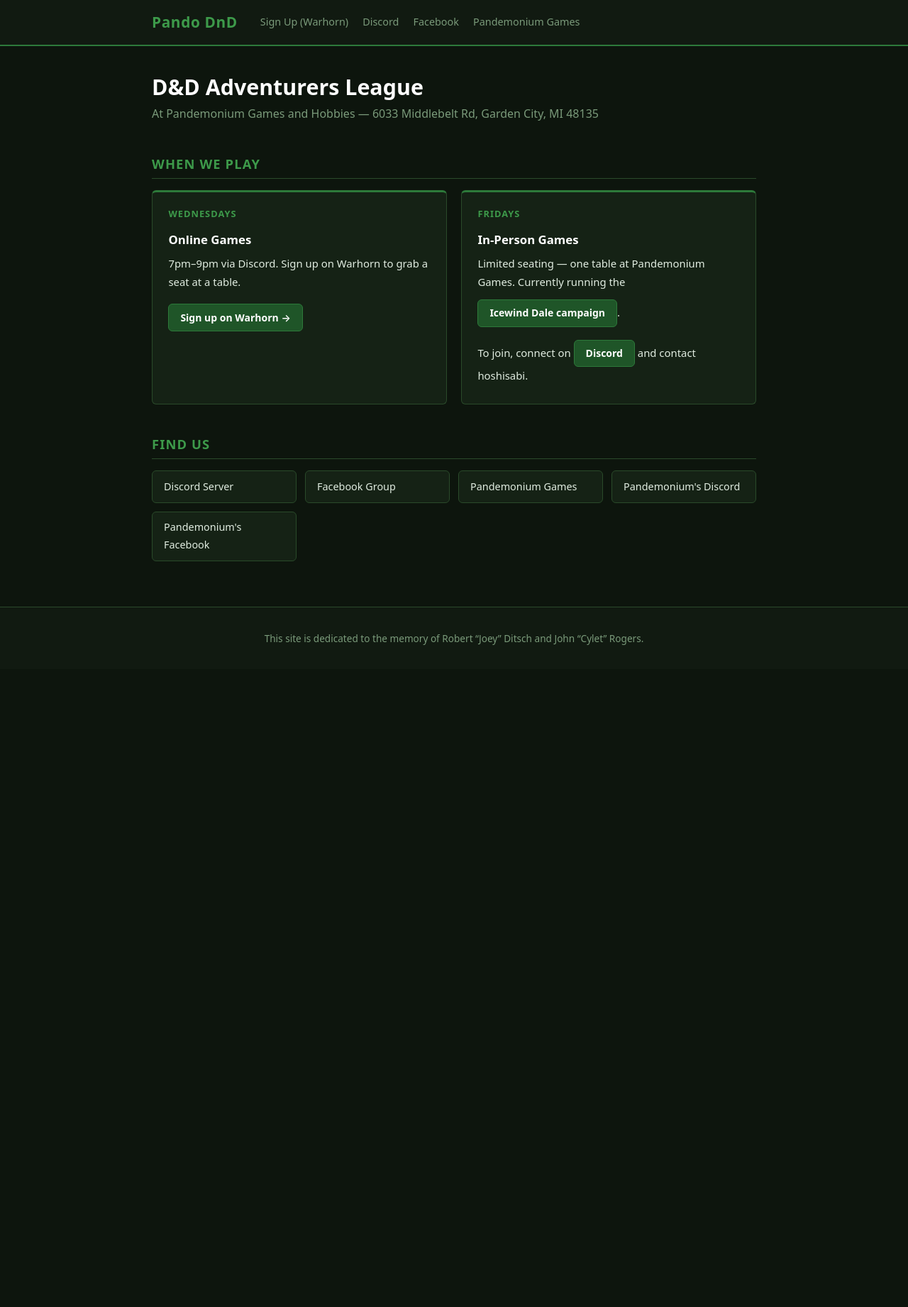
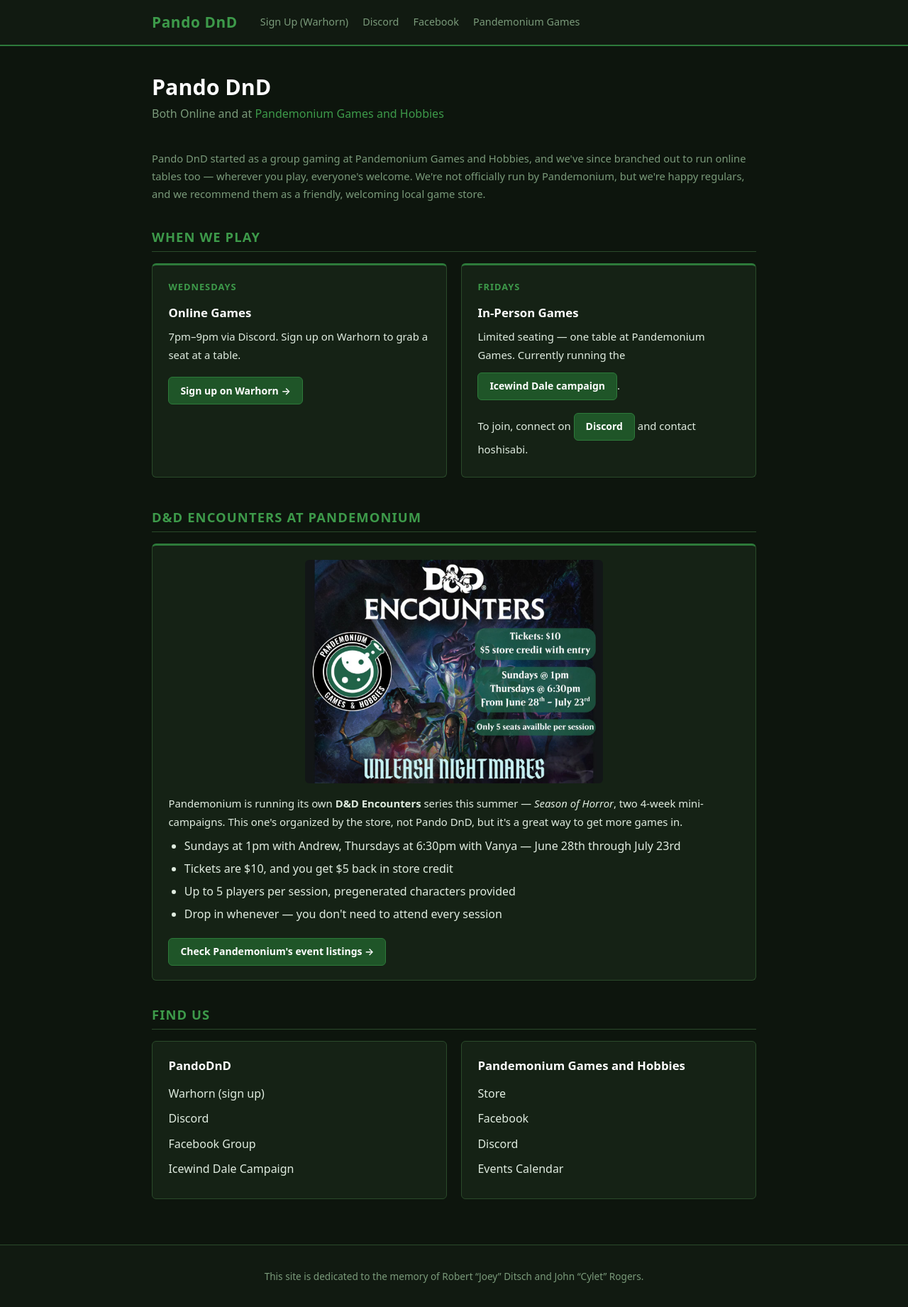
Before and after one commit to hoshisabi/pandodnd, a Jekyll site: the page built from index.md, in a window 1280 px wide. Shown: the whole page at 71% size. Built offline with Jekyll 4.4.1, drawn with Linux system fonts in a browser that asks for light colours; before the commit the page ends 943 px from its top, so only the background shows below that.

Commit message:
Add Pandemonium store promo, D&D Encounters info, and revamp Find Us layout
Rename hero to Pando DnD, drop street address in favor of a linked store
mention, and add a short blurb on the community's online+in-store roots.
Add a D&D Encounters section promoting the store's Season of Horror
series, and split Find Us into two columns (PandoDnD vs. the official
Pandemonium store links, including its real Discord invite).

```diff
--- a/assets/css/style.css
+++ b/assets/css/style.css
@@ -174,24 +174,57 @@ img { max-width: 100%; height: auto; border-radius: var(--radius); }
 
 .session-card a:hover { background: var(--green); text-decoration: none; }
 
-/* ─── Links section ──────────────────────────────────────────────────────── */
-.links-grid {
+/* ─── Section note ───────────────────────────────────────────────────────── */
+.section-note {
+  color: var(--text-muted);
+  font-size: 0.92rem;
+  margin: -0.25rem 0 1.25rem;
+}
+
+/* ─── Flyer image ─────────────────────────────────────────────────────────── */
+.flyer {
+  display: block;
+  max-width: 420px;
+  margin: 0 auto 1rem;
+}
+
+/* ─── Find Us columns ────────────────────────────────────────────────────── */
+.find-us {
   display: grid;
-  grid-template-columns: repeat(auto-fill, minmax(200px, 1fr));
-  gap: 0.75rem;
+  grid-template-columns: 1fr 1fr;
+  gap: 1.25rem;
   margin-top: 1rem;
 }
 
-.link-item {
+@media (max-width: 600px) {
+  .find-us { grid-template-columns: 1fr; }
+}
+
+.find-us-col {
   background: var(--bg-card);
   border: 1px solid var(--border);
   border-radius: var(--radius);
-  padding: 0.6rem 1rem;
-  font-size: 0.9rem;
+  padding: 1.25rem 1.4rem;
 }
 
-.link-item a { color: var(--text); }
-.link-item a:hover { color: var(--green-light); text-decoration: none; }
+.find-us-col h3 {
+  color: var(--white);
+  font-size: 1.05rem;
+  margin: 0 0 0.75rem;
+}
+
+.find-us-col ul {
+  list-style: none;
+  padding-left: 0;
+  margin: 0;
+}
+
+.find-us-col li {
+  margin: 0.5rem 0;
+}
+
+.find-us-col a { color: var(--text); }
+.find-us-col a:hover { color: var(--green-light); text-decoration: none; }
 
 /* ─── Footer ─────────────────────────────────────────────────────────────── */
 .site-footer {
--- a/index.md
+++ b/index.md
@@ -4,9 +4,11 @@ title: Pando DnD — D&D Adventurers League at Pandemonium Games
 ---
 
 <div class="hero">
-  <h1>D&D Adventurers League</h1>
-  <p class="subtitle">At Pandemonium Games and Hobbies &mdash; 6033 Middlebelt Rd, Garden City, MI 48135</p>
+  <h1>Pando DnD</h1>
+  <p class="subtitle">Both Online and at <a href="https://pandogames.com/">Pandemonium Games and Hobbies</a></p>
 </div>
+
+<p class="section-note">Pando DnD started as a group gaming at Pandemonium Games and Hobbies, and we've since branched out to run online tables too &mdash; wherever you play, everyone's welcome. We're not officially run by Pandemonium, but we're happy regulars, and we recommend them as a friendly, welcoming local game store.</p>
 
 ## When We Play
 
@@ -25,12 +27,39 @@ title: Pando DnD — D&D Adventurers League at Pandemonium Games
   </div>
 </div>
 
+## D&D Encounters at Pandemonium
+
+<div class="session-card">
+  <img class="flyer" src="/media/dnd-encounters-season-of-horror.webp" alt="D&D Encounters: Season of Horror flyer, Pandemonium Games and Hobbies">
+  <p>Pandemonium is running its own <strong>D&amp;D Encounters</strong> series this summer &mdash; <em>Season of Horror</em>, two 4-week mini-campaigns. This one's organized by the store, not Pando DnD, but it's a great way to get more games in.</p>
+  <ul>
+    <li>Sundays at 1pm with Andrew, Thursdays at 6:30pm with Vanya &mdash; June 28th through July 23rd</li>
+    <li>Tickets are $10, and you get $5 back in store credit</li>
+    <li>Up to 5 players per session, pregenerated characters provided</li>
+    <li>Drop in whenever &mdash; you don't need to attend every session</li>
+  </ul>
+  <a href="https://pandogames.com/pages/events">Check Pandemonium's event listings &rarr;</a>
+</div>
+
 ## Find Us
 
-<div class="links-grid">
-  <div class="link-item"><a href="https://discord.gg/dbB5RYH5P7">Discord Server</a></div>
-  <div class="link-item"><a href="https://www.facebook.com/groups/PandoDnD">Facebook Group</a></div>
-  <div class="link-item"><a href="https://pandogames.com/">Pandemonium Games</a></div>
-  <div class="link-item"><a href="https://discord.gg/Hy2cTGN2fp">Pandemonium's Discord</a></div>
-  <div class="link-item"><a href="https://www.facebook.com/PandoGames">Pandemonium's Facebook</a></div>
+<div class="find-us">
+  <div class="find-us-col">
+    <h3>PandoDnD</h3>
+    <ul>
+      <li><a href="https://warhorn.net/events/pandodnd">Warhorn (sign up)</a></li>
+      <li><a href="https://discord.gg/dbB5RYH5P7">Discord</a></li>
+      <li><a href="https://www.facebook.com/groups/PandoDnD">Facebook Group</a></li>
+      <li><a href="https://hoshisabi.com/rpg/icewind-dale/public/">Icewind Dale Campaign</a></li>
+    </ul>
+  </div>
+  <div class="find-us-col">
+    <h3>Pandemonium Games and Hobbies</h3>
+    <ul>
+      <li><a href="https://pandogames.com/">Store</a></li>
+      <li><a href="https://www.facebook.com/PandoGames">Facebook</a></li>
+      <li><a href="https://discord.com/invite/knY4MDnsuF">Discord</a></li>
+      <li><a href="https://pandogames.com/pages/events">Events Calendar</a></li>
+    </ul>
+  </div>
 </div>
```
Also changed, not shown: media/dnd-encounters-season-of-horror.webp (added), 1 other file.
